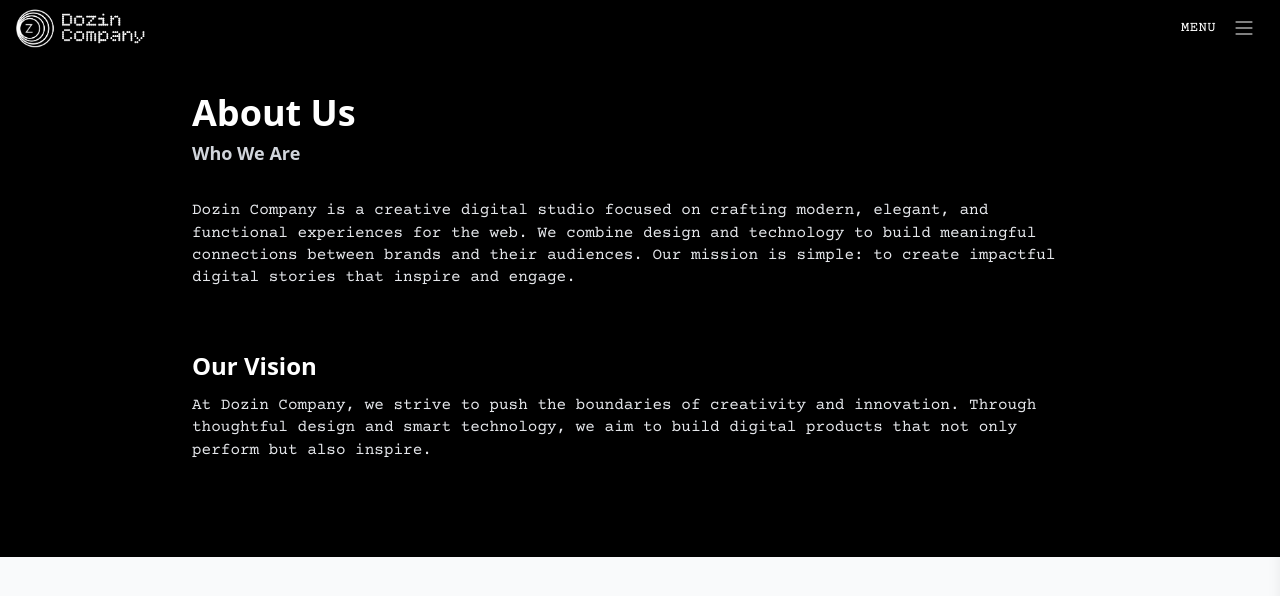
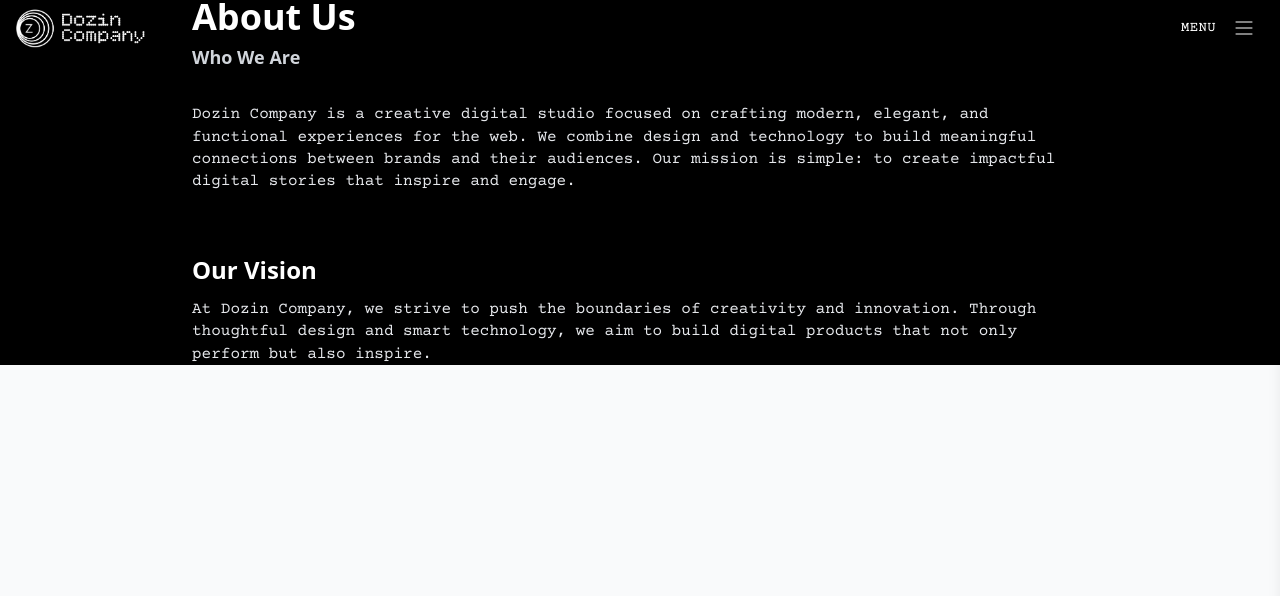
Before and after one commit to dzc11/d, a Jekyll site: the page built from about-us.html, in a window 1280 px wide and 900 px high. Shown: the top 596 px of the window. Built offline with Jekyll 4.4.1, drawn with Linux system fonts in a browser that asks for light colours; nearby versions of some CDN libraries; some web fonts are replaced.

Commit message:
Update about-us.html

```diff
--- a/about-us.html
+++ b/about-us.html
@@ -3,7 +3,7 @@
 title: About Us
 ---
 
-<section class="bg-black text-white flex justify-center py-24 px-6">
+<section class="bg-black text-white flex justify-center py-0 px-6">
   <div class="max-w-4xl text-left">
     <h1 class="text-4xl font-bold leading-[0.95] mb-8 text-white">
       <span>About Us</span><br/>
```
